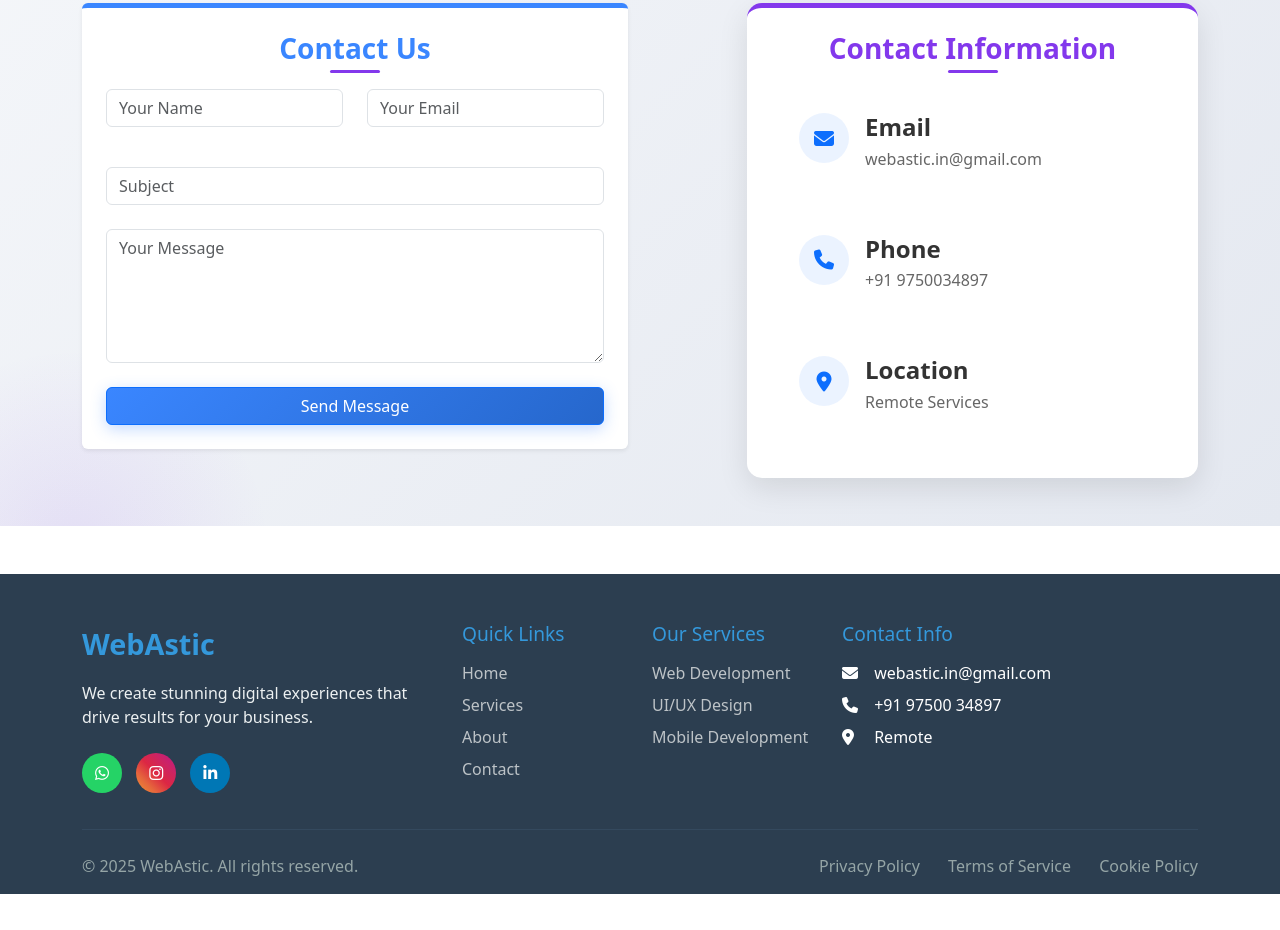
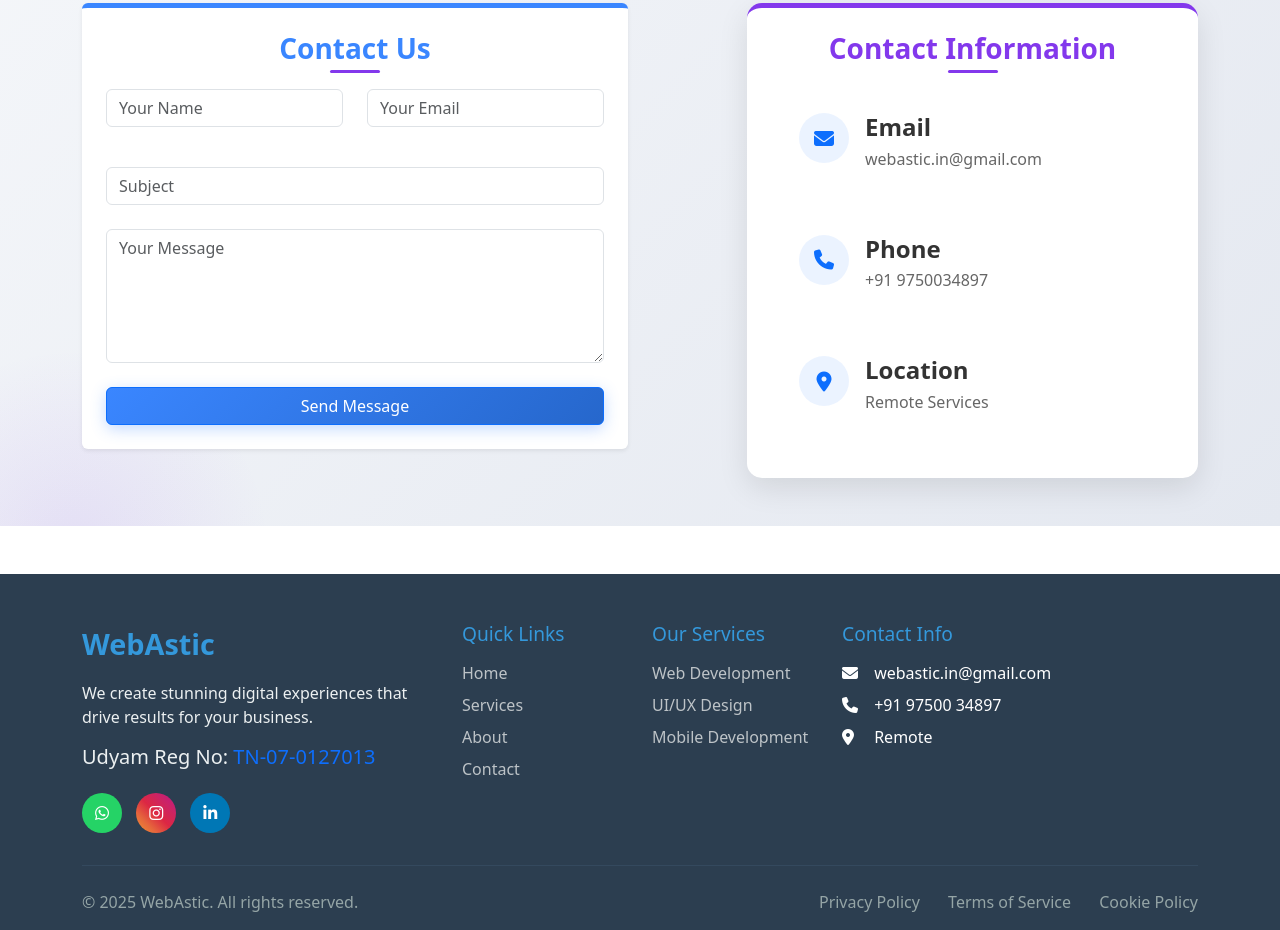
Before and after one commit to HARI2K24-WEB/WebAstic, a plain HTML site: page index.html in a window 1280 px wide. Shown: the part 3746-4676 px from the top of the page. Before the commit the page ends 4640 px from the top, so only its background shows below. Drawn offline with nearby package versions, Linux system fonts and the light colour scheme; animation ran at ten frames a second; a script that the page names is missing.

Commit message:
Udyam Certifiate

```diff
--- a/index.html
+++ b/index.html
@@ -430,6 +430,8 @@
                 <div class="col-lg-4 mb-5 mb-lg-0">
                     <a href="#" class="footer-brand" style="text-decoration: none;">WebAstic</a>
                     <p class="mt-3">We create stunning digital experiences that drive results for your business.</p>
+                   <h5 style="font-style:inherit;">Udyam Reg No:<a href="https://udyamregistration.gov.in/verifyudyambarcode.aspx?verifyudrn=FSPi9jKVU2+Svbadyy+4SzomO6br/TferWNmw26cXcs=" style="text-decoration: none;"> TN-07-0127013 </a></h5>
+
                     <div class="social-icons">
                         <a href="https://wa.me/919750034897" class="whatsapp" target="_blank">
                             <i class="fab fa-whatsapp"></i>
```
Also changed, not shown: 1 other file.
